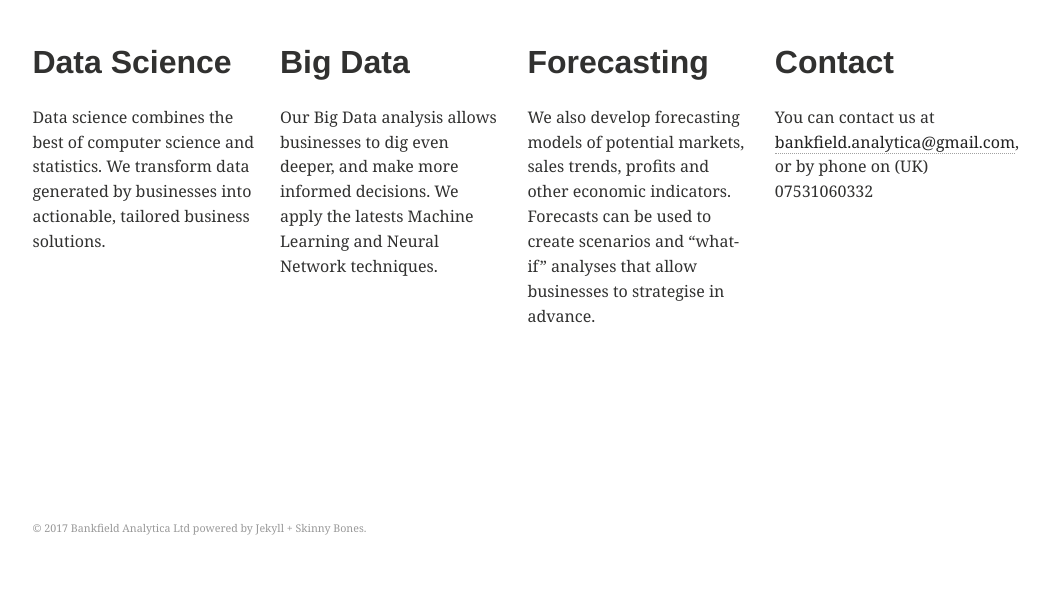
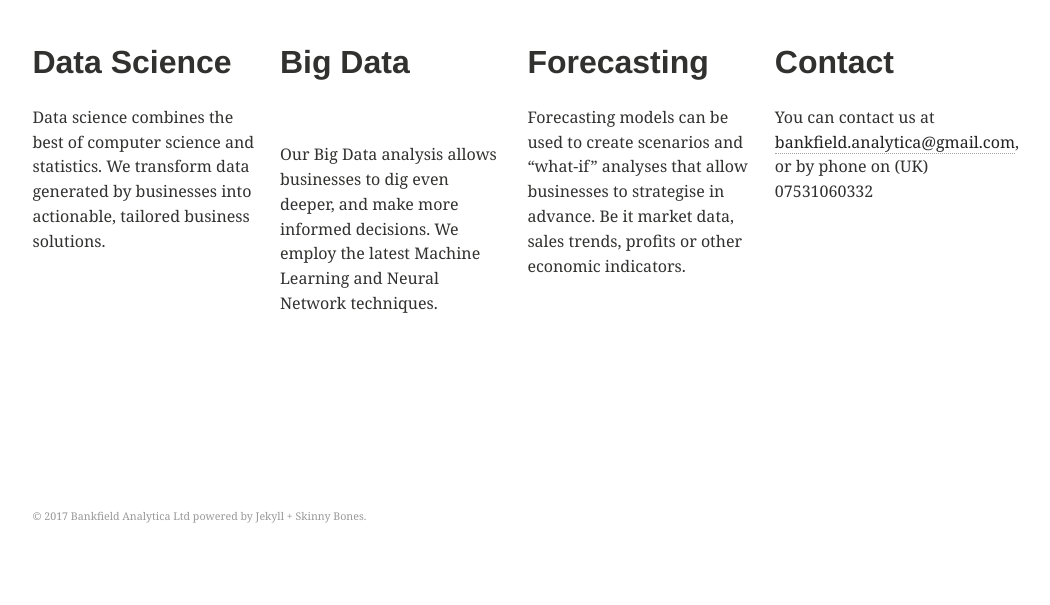
Before and after one commit to Bankfield-Analytica/.github.io, a Jekyll site: the page built from index.md, in a window 1280 px wide. Shown: the part 388-993 px from the top of the page, without its empty margins (124-1174 px from the left). Built offline with Jekyll 4.4.1, drawn with Linux system fonts in a browser that asks for light colours.

Commit message:
Update index.md

```diff
--- a/index.md
+++ b/index.md
@@ -20,12 +20,12 @@ permalink: /
 
 <div class="tile">
   <h1>Big Data</h1>
-  <p>Our Big Data analysis allows businesses to dig even deeper, and make more informed decisions. We apply the latests Machine Learning and Neural Network techniques.</p>
+  <p>Our Big Data analysis allows businesses to dig even deeper, and make more informed decisions. We employ the latest Machine Learning and Neural Network techniques.</p>
 </div><!-- /.tile -->
 
 <div class="tile">
   <h1>Forecasting</h1>
-  <p>We also develop forecasting models of potential markets, sales trends, profits and other economic indicators. Forecasts can be used to create scenarios and “what-if” analyses that allow businesses to strategise in advance.</p>
+  <p>Forecasting models can be used to create scenarios and “what-if” analyses that allow businesses to strategise in advance. Be it market data, sales trends, profits or other economic indicators.</p>
 </div><!-- /.tile -->
 
 <div class="tile">
```
